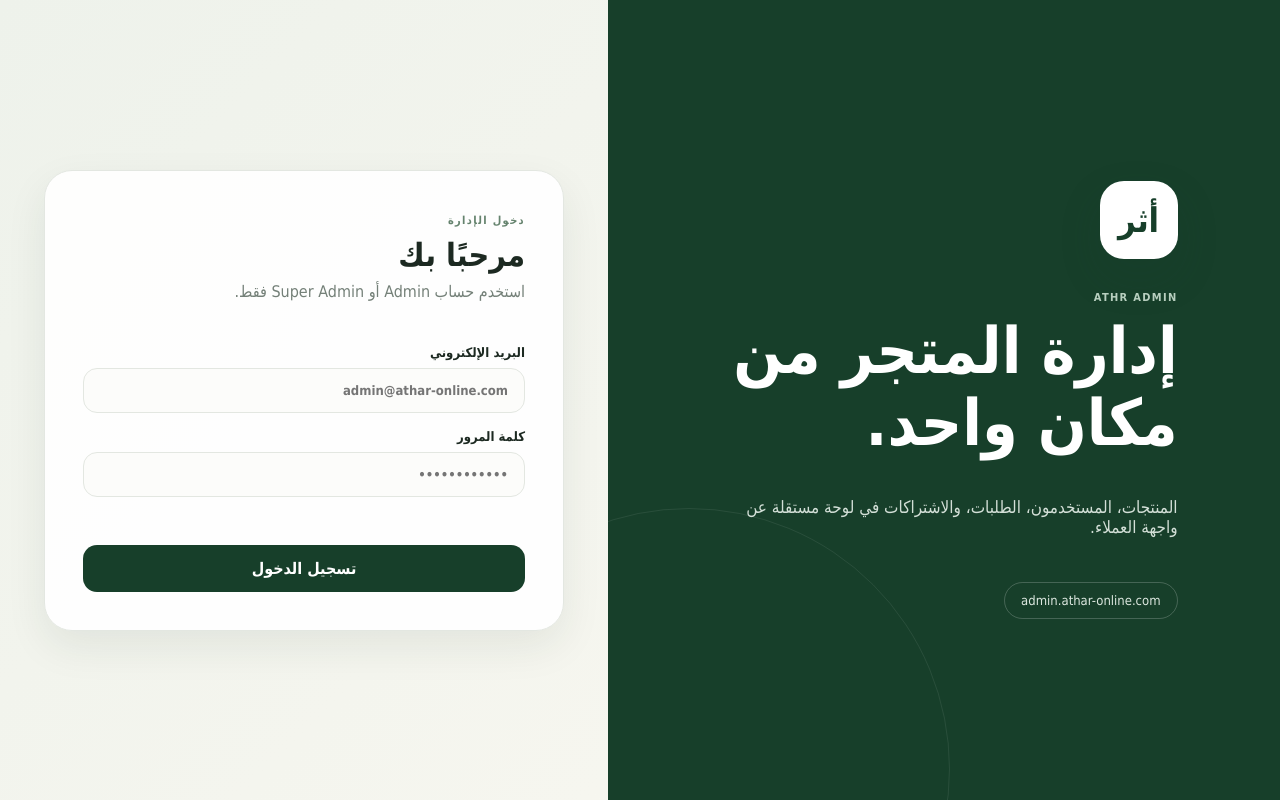
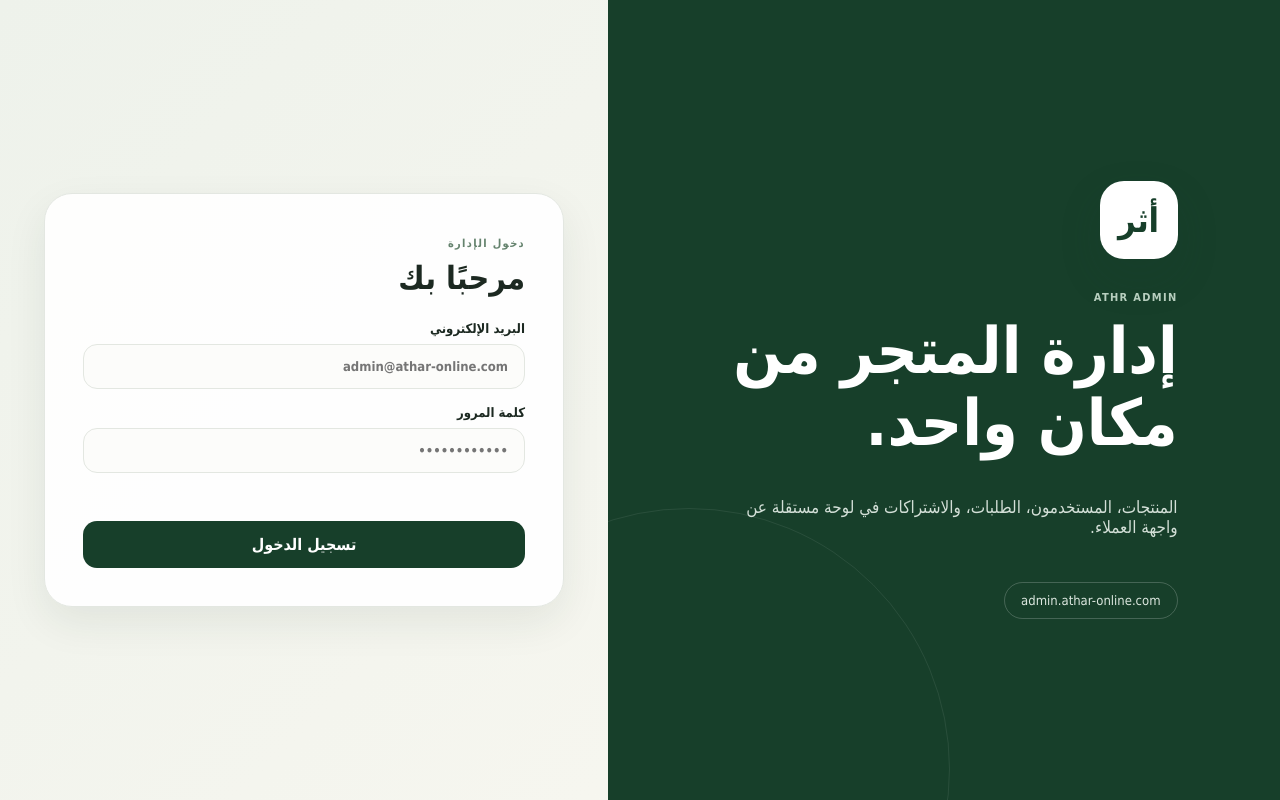
Before and after one commit to Omar-Alshaer/athar, a website: page apps/admin/index.html in a window 1280 px wide. Drawn offline with Linux system fonts and the light colour scheme; no server answers.

Commit message:
fix: simplify admin login copy

```diff
--- a/apps/admin/index.html
+++ b/apps/admin/index.html
@@ -21,7 +21,6 @@
       <div>
         <span class="eyebrow">دخول الإدارة</span>
         <h2>مرحبًا بك</h2>
-        <p>استخدم حساب Admin أو Super Admin فقط.</p>
       </div>
       <form id="login-form">
         <label>البريد الإلكتروني<input id="login-email" type="email" autocomplete="username" required placeholder="admin@athar-online.com"></label>
```
